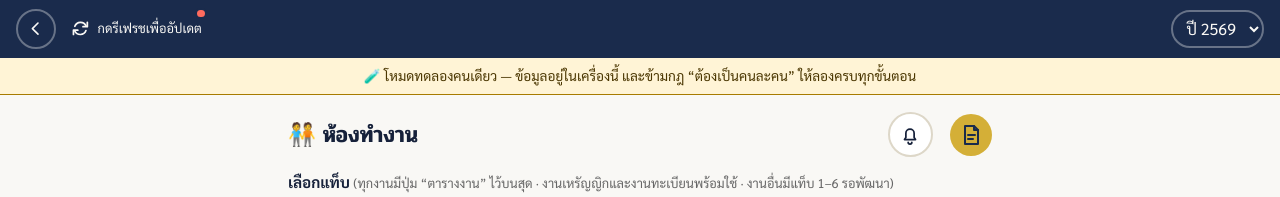
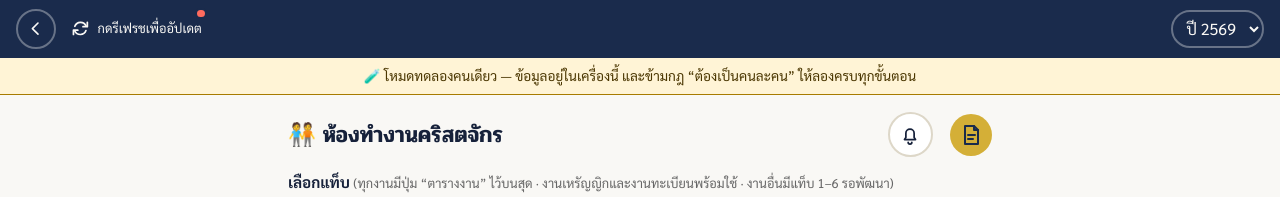
Before and after one commit to Cornerstone-church-huahin/church-accounting, a React (Vite) app: page /#/meeting in a window 1280 px wide. Shown: the top 197 px of the page. Built offline with nearby package versions, Linux system fonts and the light colour scheme.

Commit message:
หัวหน้าแรกเป็น ห้องทำงานคริสตจักร
Co-Authored-By: Claude Sonnet 5.5 <noreply@anthropic.com>
Claude-Session: https://claude.ai/code/session_01JySEZtM4UKRZUaisQaFcB3

```diff
--- a/src/pages/Meeting.tsx
+++ b/src/pages/Meeting.tsx
@@ -169,7 +169,7 @@ function Hub({ home }: { home?: boolean }) {
   if (works.length === 1 && !home) return <Navigate to={`/meeting/${works[0]}`} replace />
   return (
     <div className={home ? 'hubhome' : undefined}>
-      <div className="page-head"><h1>🧑‍🤝‍🧑 ห้องทำงาน</h1>{can(role, 'settings') && <AnnounceAdmin />}<Link to="/meeting/notes" className="topbar__go" aria-label="บันทึกโน้ต" title="บันทึกโน้ต"><IconNote /></Link></div>
+      <div className="page-head"><h1>🧑‍🤝‍🧑 ห้องทำงานคริสตจักร</h1>{can(role, 'settings') && <AnnounceAdmin />}<Link to="/meeting/notes" className="topbar__go" aria-label="บันทึกโน้ต" title="บันทึกโน้ต"><IconNote /></Link></div>
       {home && <BalanceStrip compact />}
       <p className="home-label">เลือกแท็บ <span>(ทุกงานมีปุ่ม “ตารางงาน” ไว้บนสุด · งานเหรัญญิกและงานทะเบียนพร้อมใช้ · งานอื่นมีแท็บ 1–6 รอพัฒนา)</span></p>
       <nav className={`balance-tiles${home ? ' hubgrid' : ''}`} aria-label="โหมดประชุม แท็บ 1 ถึง 18">
```
